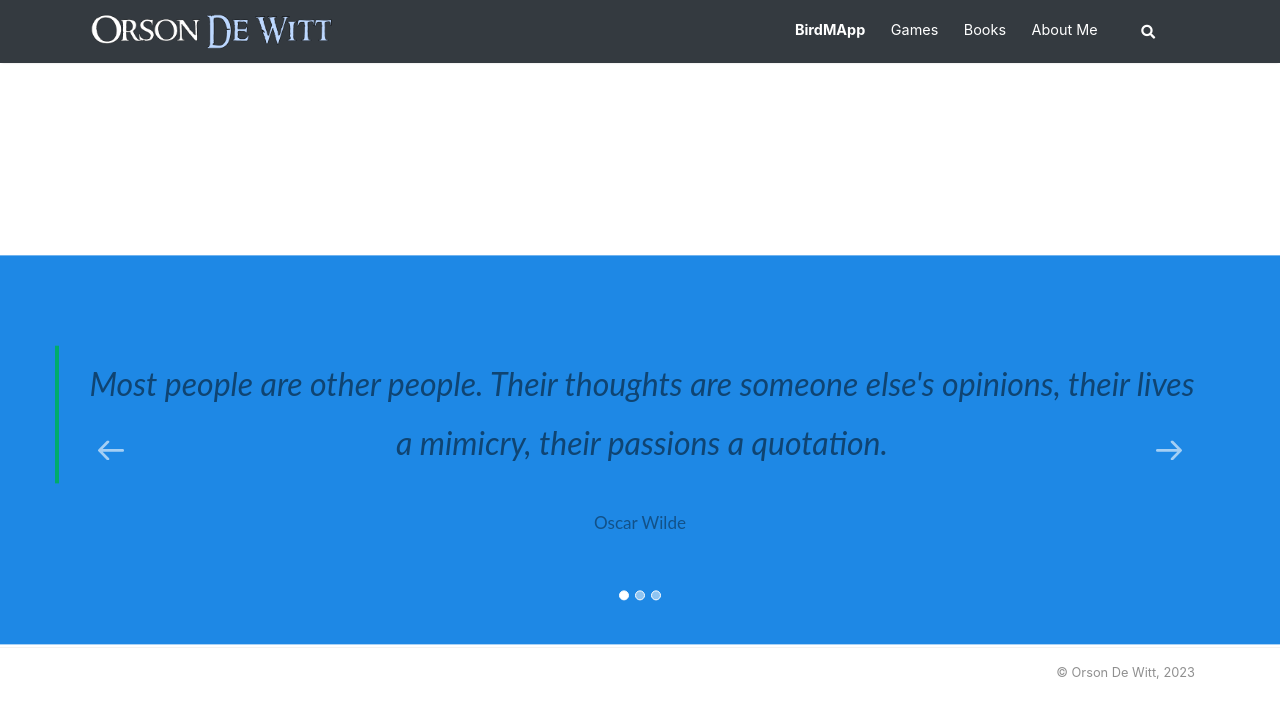
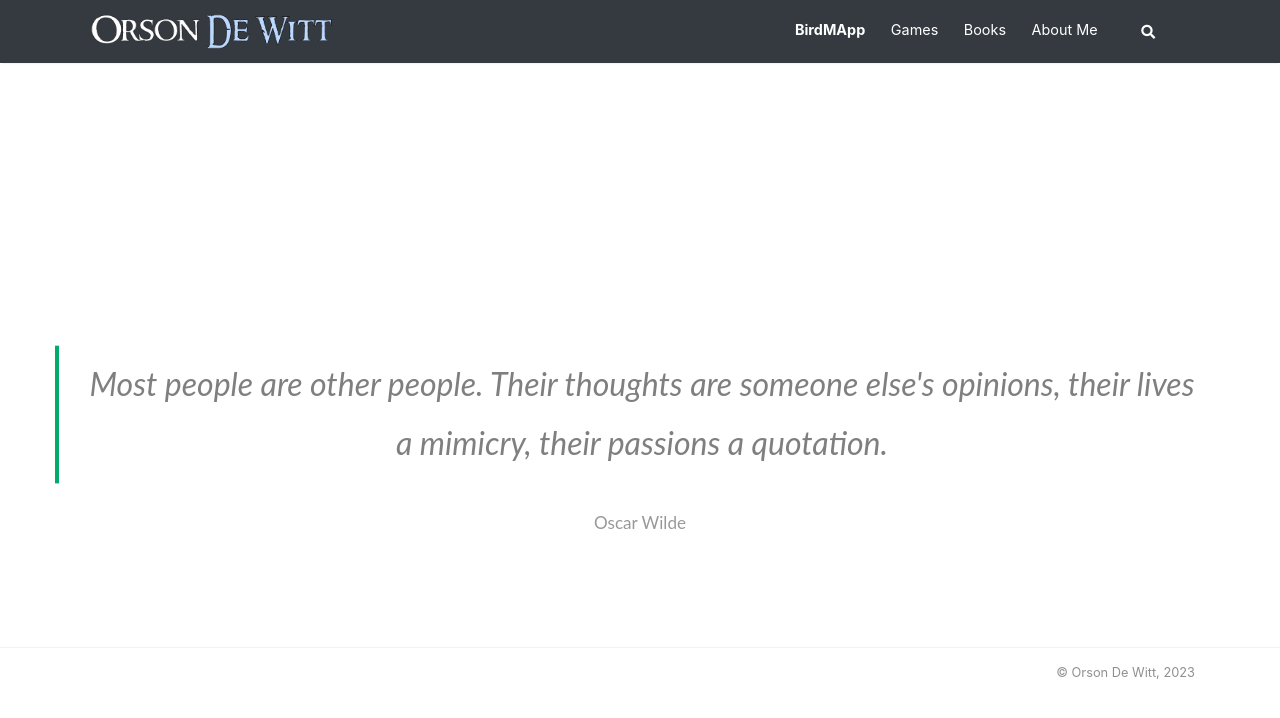
Before and after one commit to OrsonDWitt/OrsonDWitt.github.io, a Jekyll site: the page built from _pages/birdmapp.md, in a window 1280 px wide. Shown: the top 718 px of the page. Built offline with Jekyll 4.4.1, drawn with Linux system fonts in a browser that asks for light colours; nearby versions of some CDN libraries.

Commit message:
Update main.scss

```diff
--- a/assets/css/main.scss
+++ b/assets/css/main.scss
@@ -19,6 +19,18 @@
 }
 
 //birdmapp carousel
+.app-title {
+  font-size: 28px;
+  color: #bdd8ff;
+  margin-bottom: 10px;
+}
+
+.app-description {
+  font-size: 18px;
+  color: #444;
+  margin-bottom: 20px;
+}
+
 .carousel {
   position: absolute;
   top: 50%;
@@ -26,7 +38,7 @@
   width: 100%;
   padding: 90px 0;
   text-align: center;
-  background-color: #1E88E5;
+  background-color: #FFFFFF;
   transform: translate(-50%, -50%);
 }
 
```
